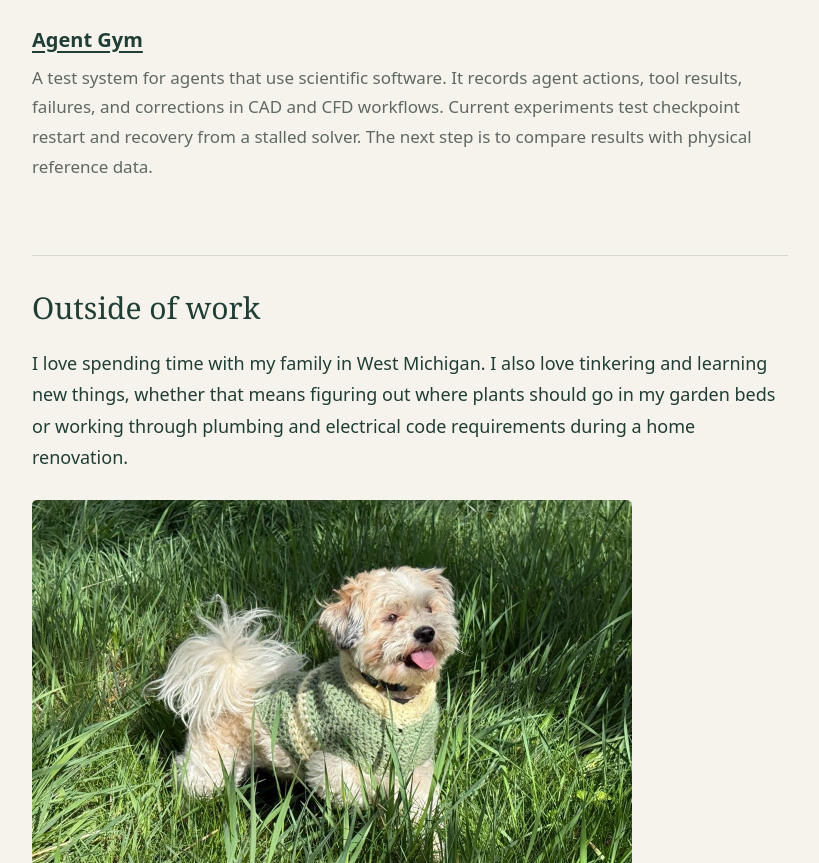
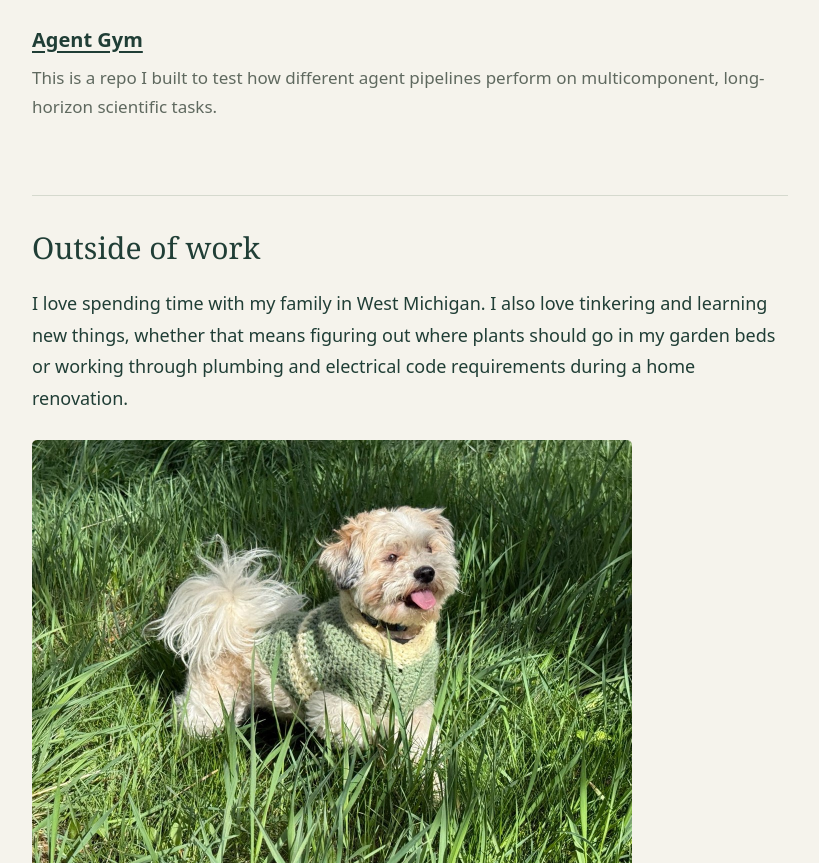
Before and after one commit to jjbaloo2023/jjbaloo2023.github.io, a plain HTML site: page index.html in a window 1280 px wide. Shown: the part 1509-2372 px from the top of the page, without its empty margins (230-1049 px from the left). Drawn offline with Linux system fonts and the light colour scheme.

Commit message:
Match Agent Gym repository summary

```diff
--- a/index.html
+++ b/index.html
@@ -28,7 +28,7 @@ html{scroll-padding-top:28px}header{border-bottom:1px solid var(--line)}nav{max-
 <section aria-labelledby="projects"><h2 id="projects">Projects</h2>
 <article class="project"><h3><a href="https://github.com/jjbaloo2023/mechanome">Mechanome</a></h3><p>A collection of physical models for how cells generate and respond to forces. It connects membrane mechanics and Bayesian inference with models of tissue junctions, cortical tension, adhesion, and force-sensitive channels. The aim is to compare explanations against experiments while keeping assumptions, uncertainty, and sources attached to each result. I started it during Anthropic’s Built with Claude Science hackathon.</p></article>
 <article class="project"><h3><a href="https://github.com/jjbaloo2023/viral-entry-convergence-review">Viral entry convergence review</a></h3><p>A literature review and mechanistic dataset comparing how 38 viruses enter cells. It asks which steps they share, with a focus on endosomal entry and acidification. The review separates experimental findings, inferred mechanisms, and predictions about how viruses might bypass entry blockers.</p></article>
-<article class="project"><h3><a href="https://github.com/jjbaloo2023/agent-gym">Agent Gym</a></h3><p>A test system for agents that use scientific software. It records agent actions, tool results, failures, and corrections in CAD and CFD workflows. Current experiments test checkpoint restart and recovery from a stalled solver. The next step is to compare results with physical reference data.</p></article>
+<article class="project"><h3><a href="https://github.com/jjbaloo2023/agent-gym">Agent Gym</a></h3><p>This is a repo I built to test how different agent pipelines perform on multicomponent, long-horizon scientific tasks.</p></article>
 </section>
 <section aria-labelledby="outside"><h2 id="outside">Outside of work</h2>
 <p>I love spending time with my family in West Michigan. I also love tinkering and learning new things, whether that means figuring out where plants should go in my garden beds or working through plumbing and electrical code requirements during a home renovation.</p>
```
